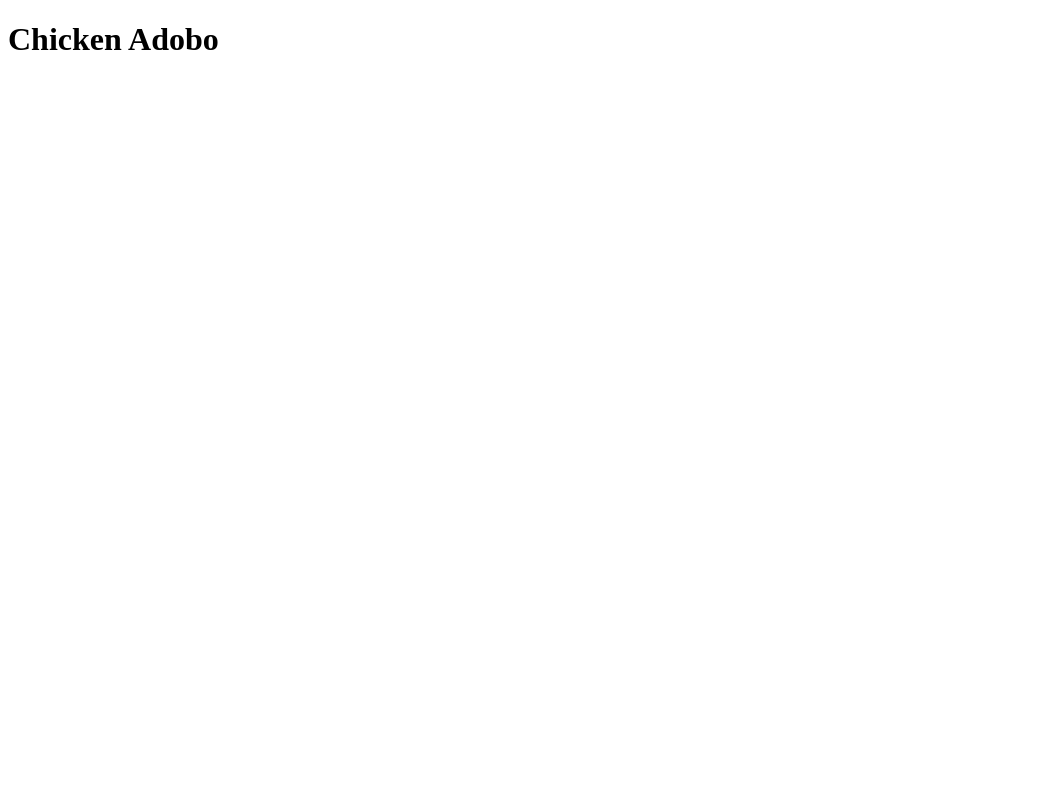
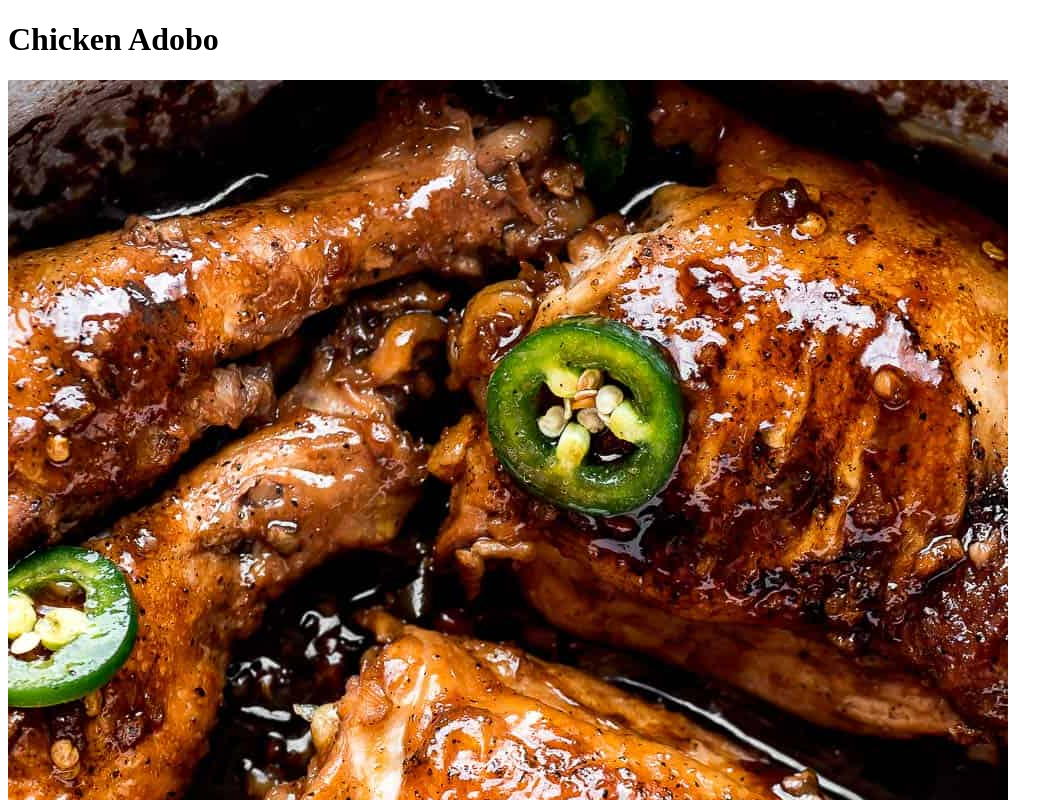
Before and after one commit to zMark1/odin-recipes, a plain HTML site: page recipes/c-abobo.html in a window 1280 px wide. Shown: the top 800 px of the page, without its empty margins (0-1063 px from the left). Drawn offline with Linux system fonts and the light colour scheme.

Commit message:
added more content. headers and images

```diff
--- a/recipes/c-abobo.html
+++ b/recipes/c-abobo.html
@@ -8,5 +8,6 @@
     </head>
     <body>
         <h1>Chicken Adobo</h1>
+        <img src="../images/chicken.jpg" alt="a delictable photo of the chicken adobo dish">
     </body>
 </html>
```
Also changed, not shown: index.html (+1 -0 lines), images/chicken.jpg (added).
